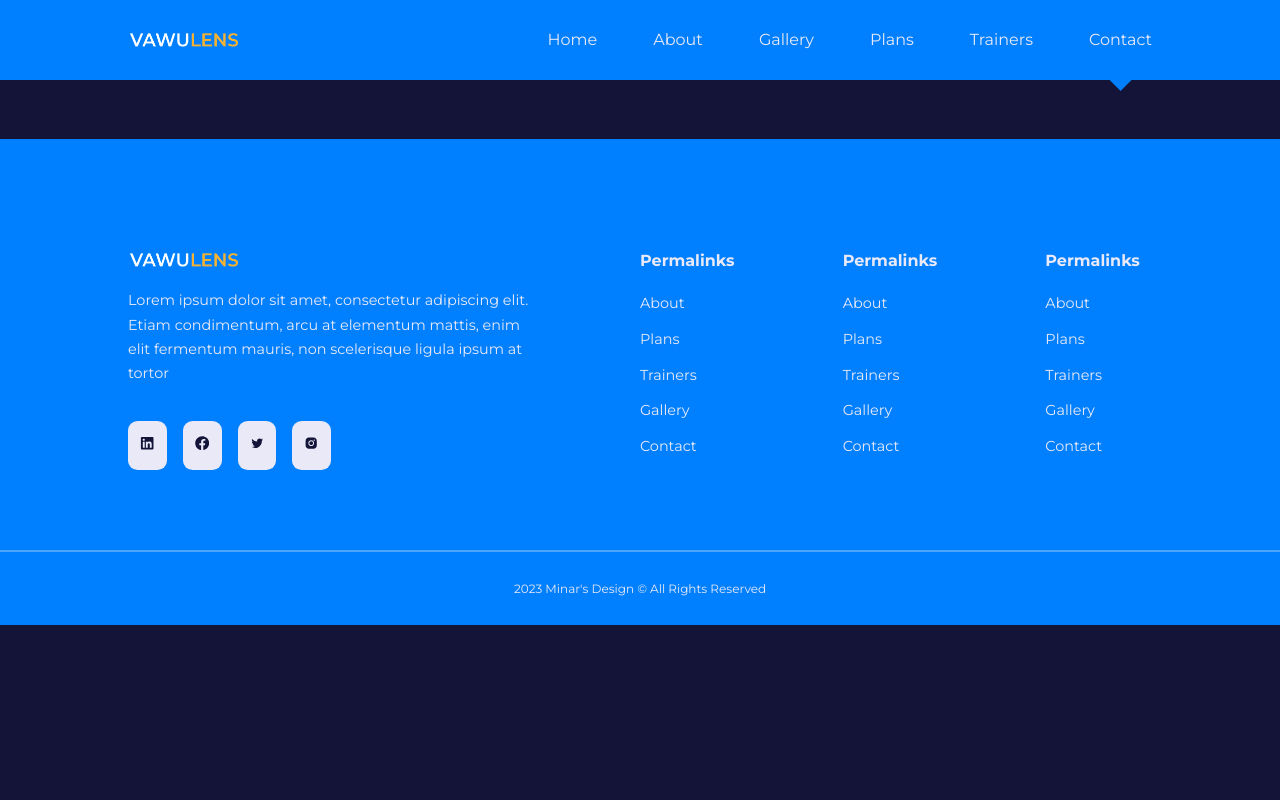
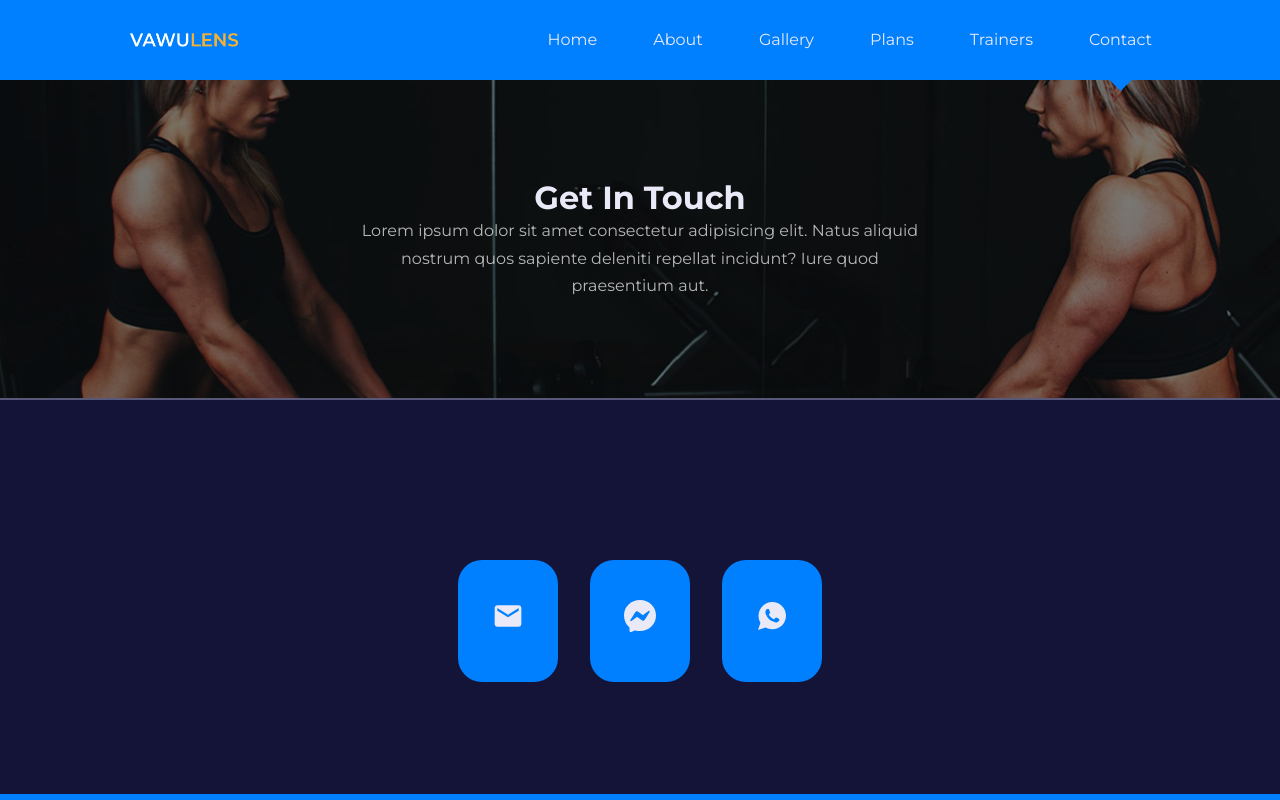
Before and after one commit to Antonio-74/VawulensProject, a React (Create React App) app in the folder vawulens/: page /contact in a window 1280 px wide. Shown: the top 800 px of the page. Built offline with nearby package versions, Linux system fonts and the light colour scheme.

Commit message:
Contact page created

```diff
--- a/vawulens/src/pages/contact/Contact.jsx
+++ b/vawulens/src/pages/contact/Contact.jsx
@@ -1,9 +1,27 @@
 import React from 'react';
+import Header from '../../components/Header';
+import HeaderImage from '../../images/header_bg_2.jpg';
+import { MdEmail } from 'react-icons/md';
+import { BsMessenger } from 'react-icons/bs';
+import { IoLogoWhatsapp } from 'react-icons/io';
 import './contact.css';
 
 function Contact() {
   return (
-    <div>Contact</div>
+    <>
+      <Header title='Get In Touch' image={HeaderImage}>
+        Lorem ipsum dolor sit amet consectetur adipisicing elit. Natus aliquid nostrum quos sapiente deleniti repellat incidunt? Iure quod praesentium aut.
+      </Header>
+      <section className="contact">
+        <div className="container contact__container">
+          <div className="contact__wrapper">
+            <a href='mailto:support@egattor.com' target='_blank' rel='noreferrer'><MdEmail /></a>
+            <a href='http://m.me/test' target='_blank' rel='noreferrer'><BsMessenger /></a>
+            <a href='http://m.me/test'  target='_blank' rel='noreferrer'><IoLogoWhatsapp /></a>
+          </div>
+        </div>
+      </section>
+    </>
   )
 }
 
--- a/vawulens/src/pages/contact/contact.css
+++ b/vawulens/src/pages/contact/contact.css
@@ -0,0 +1,37 @@
+.contact__container {
+    display: grid;
+    place-items: center;
+}
+
+.contact__wrapper {
+    width: fit-content;
+    display: flex;
+    gap: 2rem;
+}
+
+.contact__wrapper a {
+    background-color: var(--color-primary);
+    font-size: 2rem;
+    border: 2px solid transparent;
+    transition: var(--transition);
+    padding: 2rem;
+    border-radius: 1.5rem;
+}
+
+.contact__wrapper a:hover {
+    background-color: transparent;
+    border-color: var(--color-gray-100);
+}
+
+/* MEDIA QUIERIES (small screens) */
+@media screen and (max-width: 600px) {
+    .contact__wrapper {
+        gap: 1.5rem;
+    }
+
+    .contact__wrapper a {
+        padding: 1rem;
+        font-size: 1.2rem;
+        border-radius: 1rem;
+    }
+}
```
